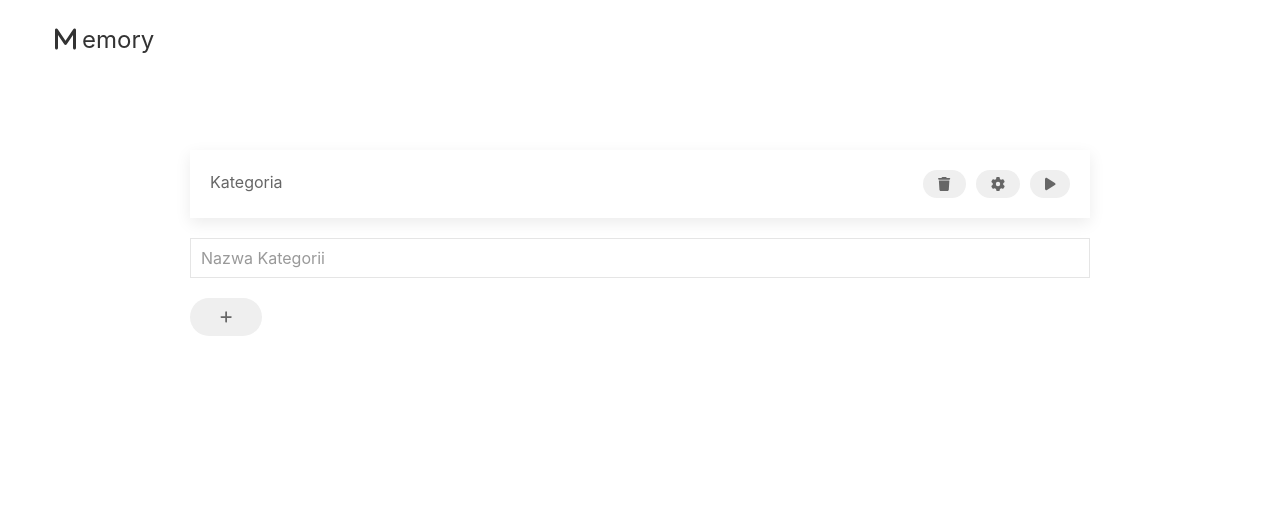
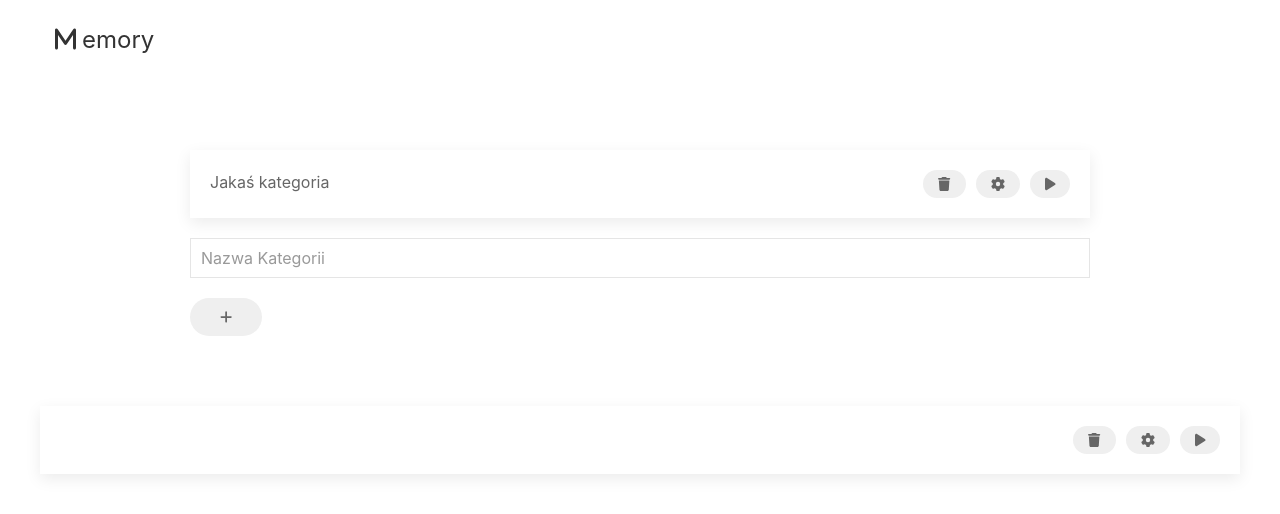
Before and after one commit to SlawekLysakowski/memory, an Angular app: page / in a window 1280 px wide. Shown: the top 514 px of the page. Built offline with nearby package versions, Linux system fonts and the light colour scheme.

Commit message:
category-box component

```diff
--- a/src/app/app.component.html
+++ b/src/app/app.component.html
@@ -1,9 +1,9 @@
 <div class="uk-container uk-container-expand">
-
 
 
 <app-navigation></app-navigation>
   <app-categories></app-categories>
+  <app-category-box></app-category-box>
 
 
 
--- a/src/app/app.module.ts
+++ b/src/app/app.module.ts
@@ -6,12 +6,14 @@ import { AppComponent } from './app.component';
 import { FontAwesomeModule } from '@fortawesome/angular-fontawesome';
 import { NavigationComponent } from './ui/navigation/navigation.component';
 import { CategoriesComponent } from './features/categories/categories.component';
+import { CategoryBoxComponent } from './ui/category-box/category-box.component';
 
 @NgModule({
   declarations: [
     AppComponent,
     NavigationComponent,
-    CategoriesComponent
+    CategoriesComponent,
+    CategoryBoxComponent
   ],
   imports: [
     BrowserModule,
--- a/src/app/features/categories/categories.component.html
+++ b/src/app/features/categories/categories.component.html
@@ -1,19 +1,7 @@
 <div class="uk-section">
   <div class="uk-container uk-container-small">
-    <div class="uk-card uk-card-small uk-card-default uk-card-hover uk-card-body uk-flex uk-flex-between uk-margin">
-      <span>Kategoria</span>
-      <div>
-        <button class="uk-button uk-button-small uk-border-pill">
-          <fa-icon [icon]="faTrash"></fa-icon>
-        </button>
-        <button class="uk-button uk-button-small uk-border-pill uk-margin-small-left">
-          <fa-icon [icon]="faGear"></fa-icon>
-        </button>
-        <button class="uk-button uk-button-small uk-border-pill uk-margin-small-left">
-          <fa-icon [icon]="faPlay"></fa-icon>
-        </button>
-      </div>
-    </div>
+    <app-category-box [categoryName]="catName"></app-category-box>
+
     <input type="text" class="uk-input" placeholder="Nazwa Kategorii">
     <button class="uk-button uk-border-pill uk-margin">
       <fa-icon [icon]="faPlus"></fa-icon>
--- a/src/app/features/categories/categories.component.ts
+++ b/src/app/features/categories/categories.component.ts
@@ -1,10 +1,5 @@
 import { Component, OnInit } from "@angular/core";
-import {
-  faGear,
-  faPlay,
-  faPlus,
-  faTrash,
-} from "@fortawesome/free-solid-svg-icons";
+import { faPlus } from "@fortawesome/free-solid-svg-icons";
 
 @Component({
   selector: "app-categories",
@@ -12,10 +7,8 @@ import {
   styleUrls: ["./categories.component.css"],
 })
 export class CategoriesComponent implements OnInit {
-  faTrash = faTrash;
-  faGear = faGear;
-  faPlay = faPlay;
   faPlus = faPlus;
+  catName = "Jakaś kategoria";
 
   constructor() {}
 
--- /dev/null
+++ b/src/app/ui/category-box/category-box.component.html
@@ -0,0 +1,14 @@
+<div class="uk-card uk-card-small uk-card-default uk-card-hover uk-card-body uk-flex uk-flex-between uk-margin">
+  <span>{{ categoryName }}</span>
+  <div>
+    <button class="uk-button uk-button-small uk-border-pill">
+      <fa-icon [icon]="faTrash"></fa-icon>
+    </button>
+    <button class="uk-button uk-button-small uk-border-pill uk-margin-small-left">
+      <fa-icon [icon]="faGear"></fa-icon>
+    </button>
+    <button class="uk-button uk-button-small uk-border-pill uk-margin-small-left">
+      <fa-icon [icon]="faPlay"></fa-icon>
+    </button>
+  </div>
+</div>
--- /dev/null
+++ b/src/app/ui/category-box/category-box.component.ts
@@ -0,0 +1,18 @@
+import { Component, Input, OnInit } from "@angular/core";
+import { faGear, faPlay, faTrash } from "@fortawesome/free-solid-svg-icons";
+
+@Component({
+  selector: "app-category-box",
+  templateUrl: "./category-box.component.html",
+  styleUrls: ["./category-box.component.css"],
+})
+export class CategoryBoxComponent implements OnInit {
+  faTrash = faTrash;
+  faGear = faGear;
+  faPlay = faPlay;
+
+  @Input() categoryName = "";
+  constructor() {}
+
+  ngOnInit(): void {}
+}
```
Also changed, not shown: src/app/ui/category-box/category-box.component.css (added).
